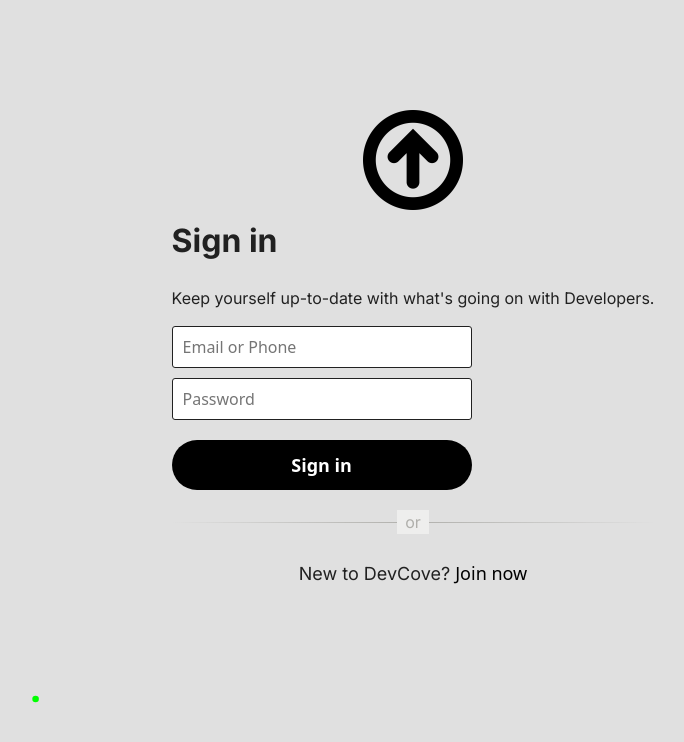
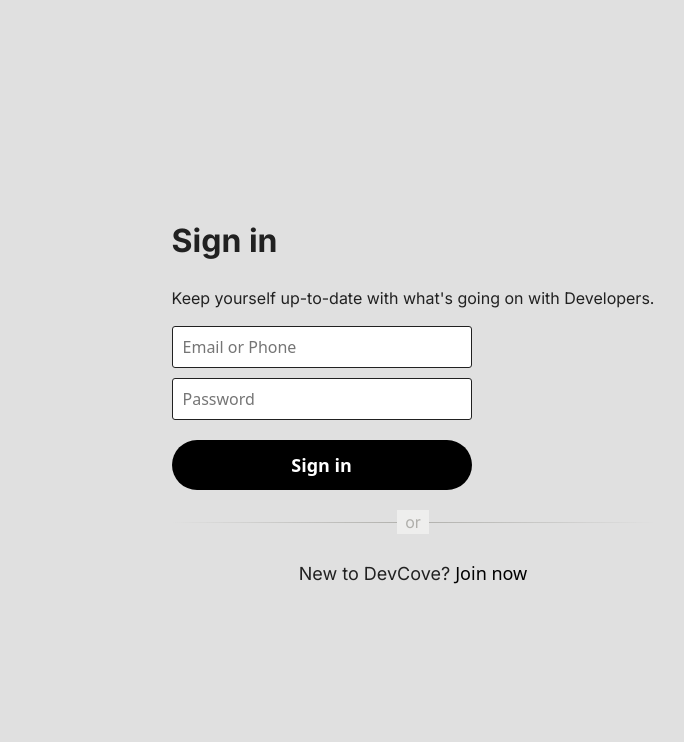
Before and after one commit to mikemande1/sourcepoint, a React (Vite) app: page / in a window 1280 px wide. Shown: the top 742 px of the page, without its empty margins (227-911 px from the left). Built offline with nearby package versions, Linux system fonts and the light colour scheme; no server answers.

Commit message:
Committing local changes to LoginComponent.jsx

```diff
--- a/src/components/LoginComponent.jsx
+++ b/src/components/LoginComponent.jsx
@@ -30,8 +30,7 @@
 
   return (
     <div className="container">
-      <img className="DevCoveLogo" src={DevCoveLogo} alt="DevCoveLogo"/>
-      <StarBackground/>
+      {/*<StarBackground/>*/}
       <div className="login-wrapper">
         <div className="login-wrapper-inner">
 
```
